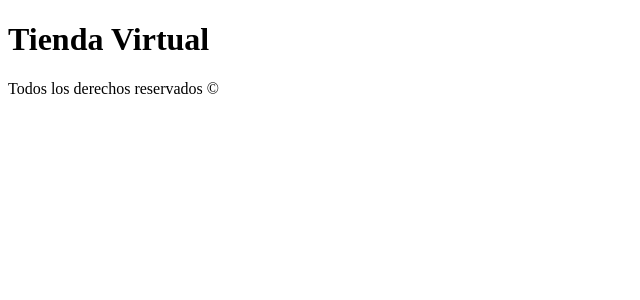
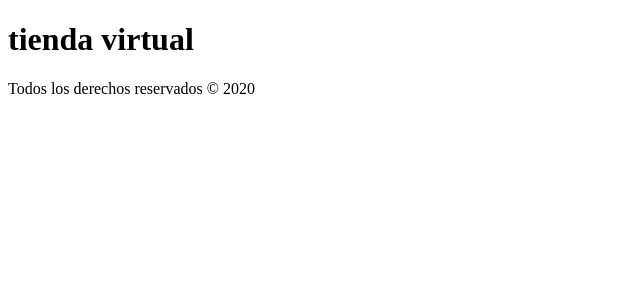
Before and after one commit to GonzaloCarcamo/curso-MERN-01, a React (Create React App) app: page / in a window 1280 px wide. Shown: the top 300 px of the page, without its empty margins (0-640 px from the left). Built offline with nearby package versions, Linux system fonts and the light colour scheme.

Commit message:
Uso de props

```diff
--- a/src/App.js
+++ b/src/App.js
@@ -3,11 +3,24 @@
 import Footer from './components/Footer';
 
 function App() {
+
+  // Fecha
+
+  const fecha = new Date().getFullYear();
+
+
   return (
     <Fragment>
 
-      <Header />
-      <Footer />
+      <Header
+        titulo='tienda virtual'
+
+      />
+
+      <Footer
+        fecha={fecha}
+
+      />
 
     </Fragment>
 
--- a/src/components/Footer.js
+++ b/src/components/Footer.js
@@ -1,11 +1,9 @@
 import React from 'react';
 
-const Footer = () => {
-    return (
+const Footer = ({fecha}) => (
         <footer>
-            <p>Todos los derechos reservados &copy;</p>
+            <p>Todos los derechos reservados &copy; {fecha}</p>
         </footer>
-    );
-}
+    )
 
 export default Footer;
--- a/src/components/Header.js
+++ b/src/components/Header.js
@@ -1,10 +1,10 @@
 import React from 'react';
 
-function Header() {
+function Header({titulo}) {
     return(
-        <h1 id='encabezado' className='encabezado'
+        <h1 className='encabezado'
 
-        >Tienda Virtual</h1>
+        >{ titulo }</h1>
     );
 }
 
```
